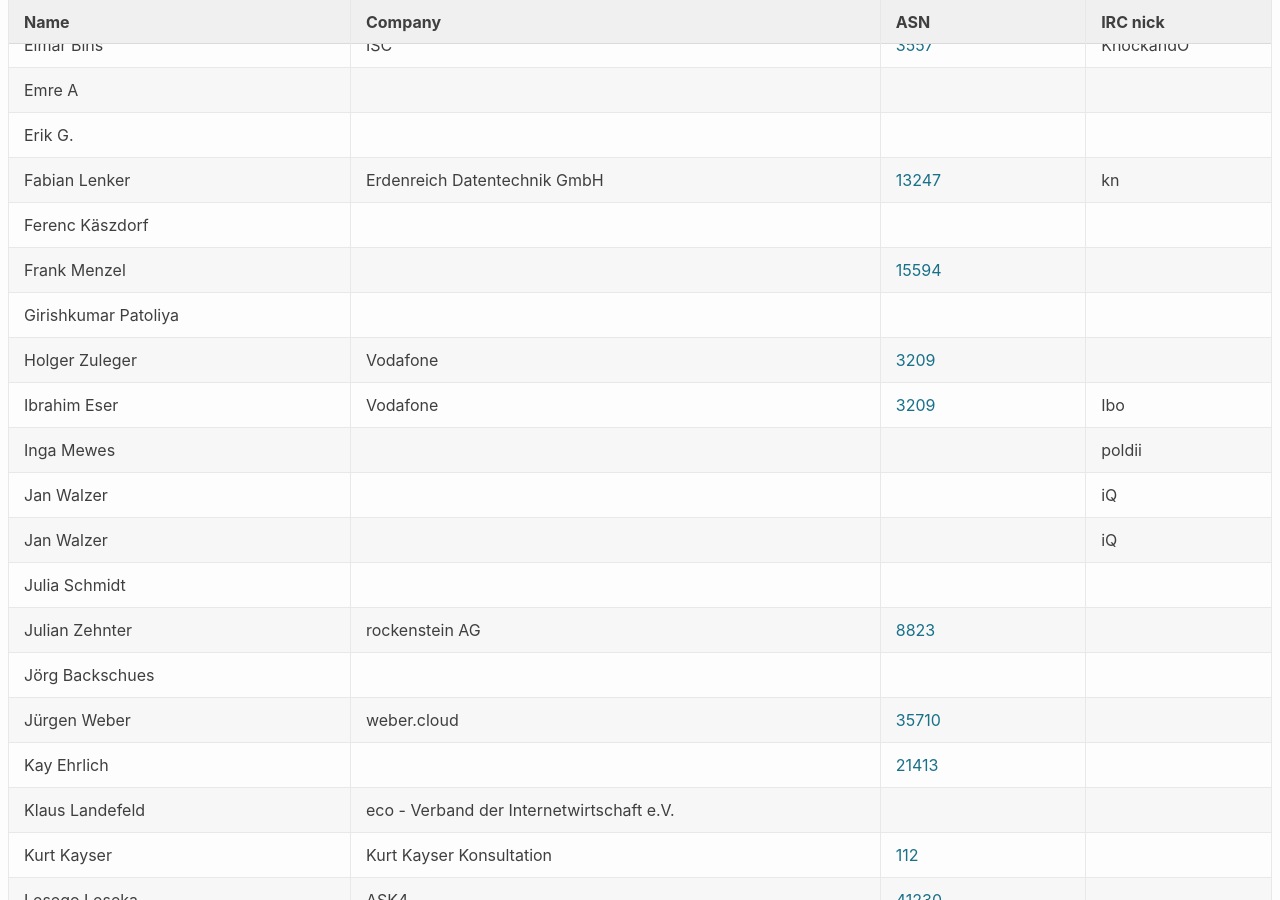
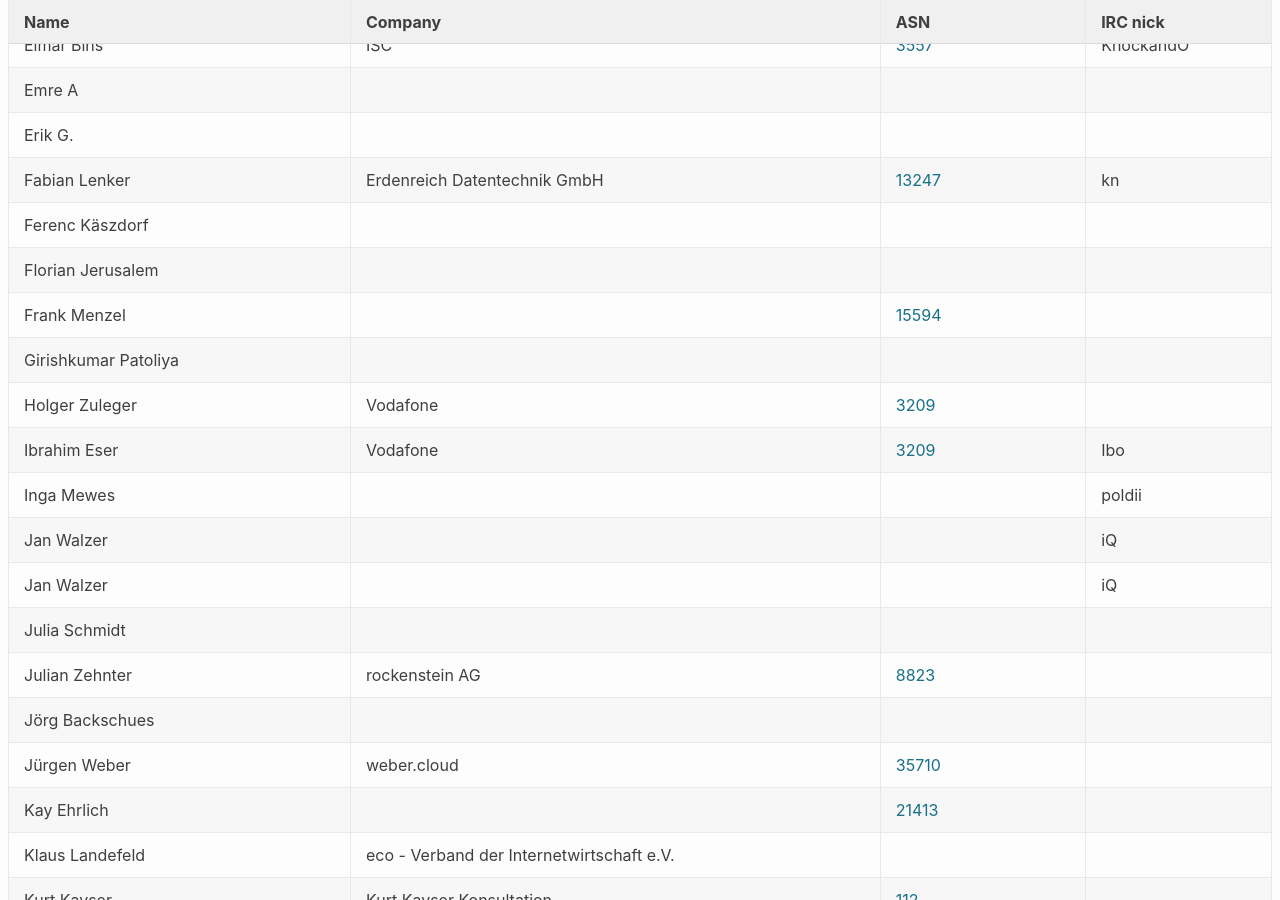
Before and after one commit to denog/pretix-attendeelist, a Jekyll site: the page built from denog15/index.md, in a window 1280 px wide and 900 px high, scrolled down 21849 px. Built offline with Jekyll 4.4.1, drawn with Linux system fonts in a browser that asks for light colours.

Commit message:
Latest data: Wed Nov 15 08:30:02 UTC 2023

```diff
--- a/_data/attendees_denog15_online.json
+++ b/_data/attendees_denog15_online.json
@@ -121,6 +121,12 @@
   },
   {
     "name": "Ferenc Käszdorf",
+    "company": null,
+    "irc": null,
+    "asn": null
+  },
+  {
+    "name": "Florian Jerusalem",
     "company": null,
     "irc": null,
     "asn": null
```
